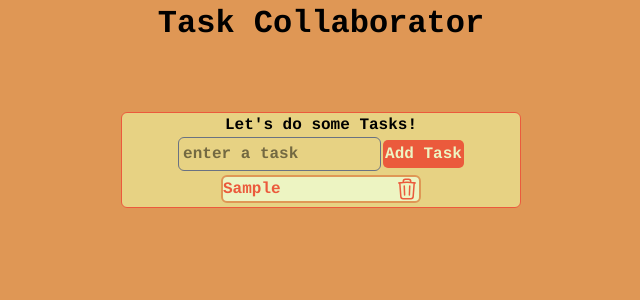
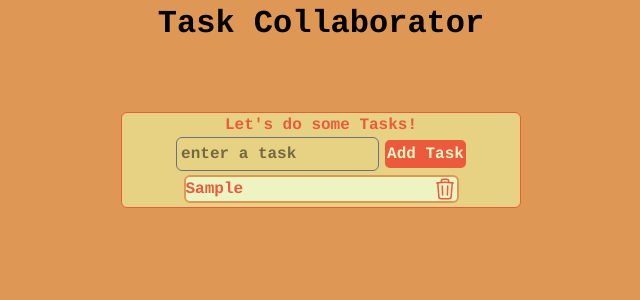
Before and after one commit to calentine/TaskCollaborator, a React (Vite) app: page / in a window 1280 px wide. Both pictures are taken after typing "Sample" into the empty fields and a click on the button "Add Task". Shown: the top 300 px of the page, without its empty margins (319-959 px from the left). Built offline with nearby package versions, Linux system fonts and the light colour scheme; no server answers.

Commit message:
misc styling

```diff
--- a/src/App.css
+++ b/src/App.css
@@ -38,13 +38,16 @@
     height: fit-content;
     width:200px;
 }
+.task-list-title{
+    color: var(--dark_orange);
+}
 .task{
     display: flex;
     flex-direction:row;
     justify-content:space-between;
     align-items: center;
     height: fit-content;
-    width:200px;
+    width:275px;
     border: 1px;
     border-radius: 6px;
     border: 2px solid var(--light_orange);
@@ -54,7 +57,7 @@
 }
 button{
     padding: 2px;
-    margin-left: 2px;
+    margin-left: 6px;
     border-radius: 5px;
     background-color:var(--dark_orange);
     color: var(--light_yellow);
--- a/src/components/TaskInput.jsx
+++ b/src/components/TaskInput.jsx
@@ -18,7 +18,7 @@ export default function TaskInput({addTask}) {
 return (
     <div className='input-container'>
         <input
-        className="border border-gray-500 rounded-md px-1 py-1 w-small focus:outline-none focus:ring-2 focus:ring-blue-500"
+        className="border border-gray-500 rounded-md px-1 py-1 w-small focus:outline-none focus:ring-2 focus:ring-orange-500"
         name='task input'
         type='text'
         placeholder='enter a task'
--- a/src/components/TaskList.jsx
+++ b/src/components/TaskList.jsx
@@ -54,7 +54,7 @@ export default function TaskList() {
 
     return (
         <div className='task-container'>
-            Let's do some Tasks!
+            <span className='task-list-title'>Let's do some Tasks!</span>
             <TaskInput addTask={addTask}/>
             <ul>
                 <DisplayTaskList tasks={tasks} />
```
